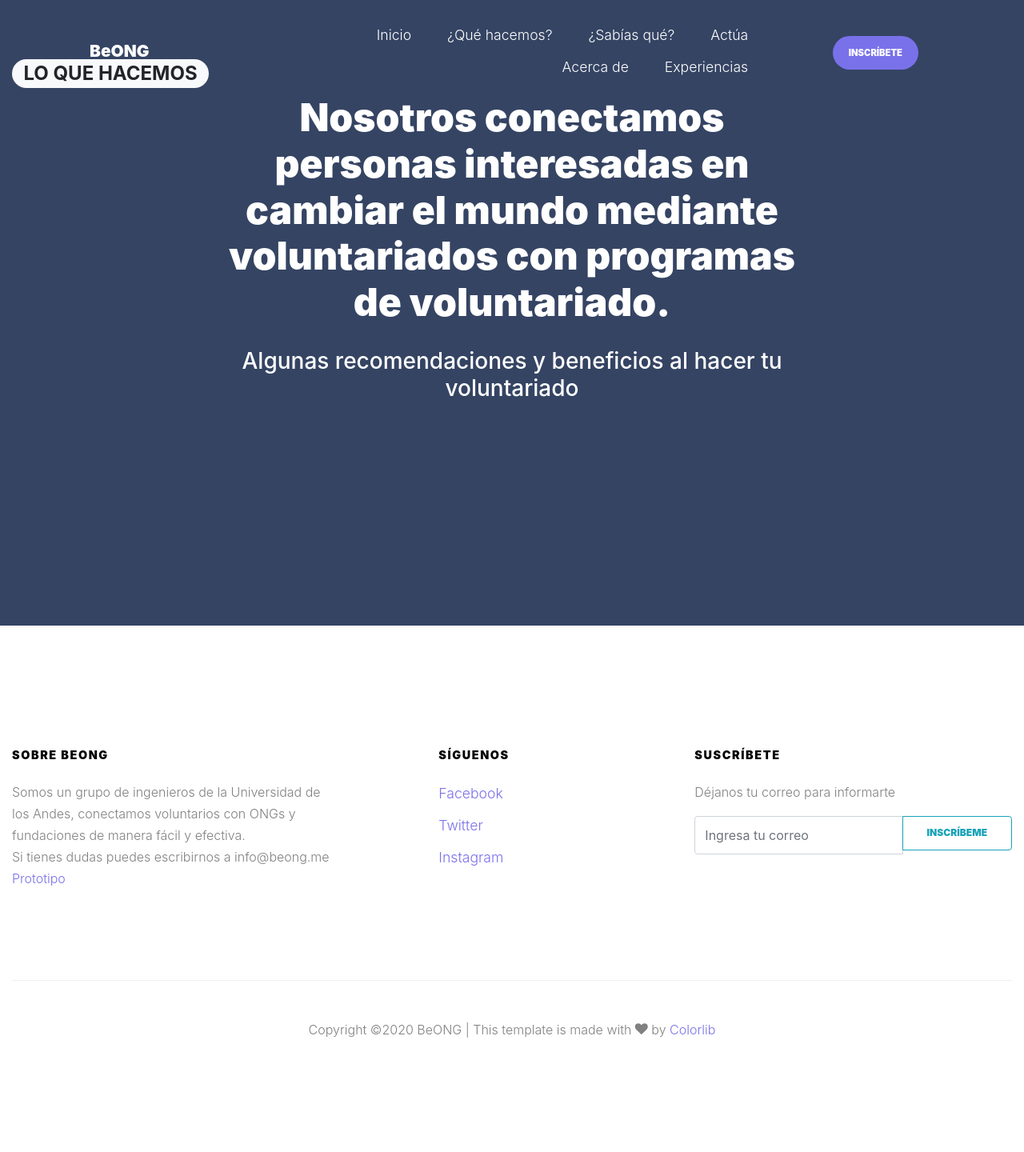
After one commit to ja-avos/beong, a Django app: page /experiencias in a window 1280 px wide. The commit adds this page. Shown: the whole page at 80% size. Run offline with Django 3.2, Linux system fonts and the light colour scheme; some libraries are stand-ins or nearby versions; some web fonts are replaced.

Commit message:
Experiencias base

```diff
--- a/landing/templates/landing/base.html
+++ b/landing/templates/landing/base.html
@@ -56,6 +56,7 @@
                             <li><a href="/#doyouknow-section" class="nav-link">¿Sabías qué?</a></li>
                             <li><a href="/#act-section" class="nav-link">Actúa</a></li>
                             <li><a href="/acerca" class="nav-link">Acerca de</a></li>
+                            <li><a href="/experiencias" class="nav-link">Experiencias</a></li>
                         </ul>
                     </nav>
                 </div>
--- /dev/null
+++ b/landing/templates/landing/experiences.html
@@ -0,0 +1,18 @@
+
+{% extends 'base.html' %}
+{% load static %}
+{% block content %}
+
+<div class="site-section courses-title" id="wedo-section">
+    <div class="container-fluid">
+        <h2><span class="badge badge-pill badge-light"data-aos="fade-up" data-aos-delay="">LO QUE HACEMOS</span></h2>
+        <div class="row mb-5 justify-content-center">
+            <div class="col-lg-7 text-center" data-aos="fade-up" data-aos-delay="">
+                <h2 class="section-title">Nosotros conectamos personas interesadas en cambiar el mundo mediante voluntariados con programas de voluntariado.</h2>
+                <p class="h3 text-white mb-4">Algunas recomendaciones y beneficios al hacer tu voluntariado</p>
+            </div>
+        </div>
+    </div>
+</div>
+
+{% endblock %}
--- a/landing/urls.py
+++ b/landing/urls.py
@@ -5,5 +5,6 @@ from . import views
 urlpatterns = [
     path('', views.index, name='index'),
     path('acerca', views.about, name='about'),
+    path('experiencias', views.experiences, name='experiences'),
     path('add', views.addPerson, name='addPerson')
 ]
--- a/landing/views.py
+++ b/landing/views.py
@@ -11,6 +11,9 @@ def index(request):
 
 def about(request):
     return render(request, 'landing/about.html')
+
+def experiences(request):
+    return render(request, 'landing/experiences.html')
 
 @csrf_exempt
 def addPerson(request):
```
